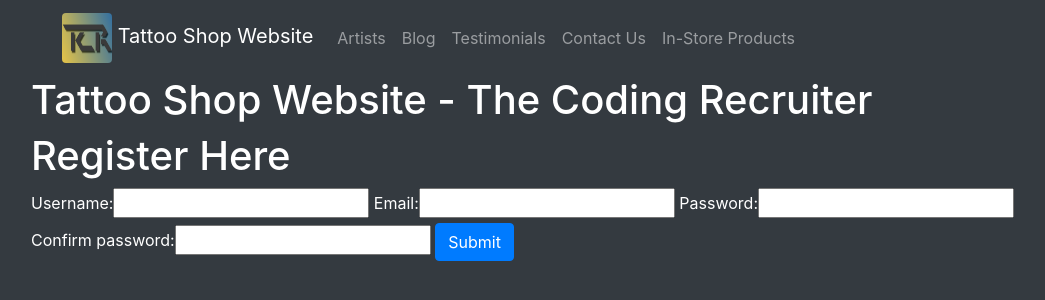
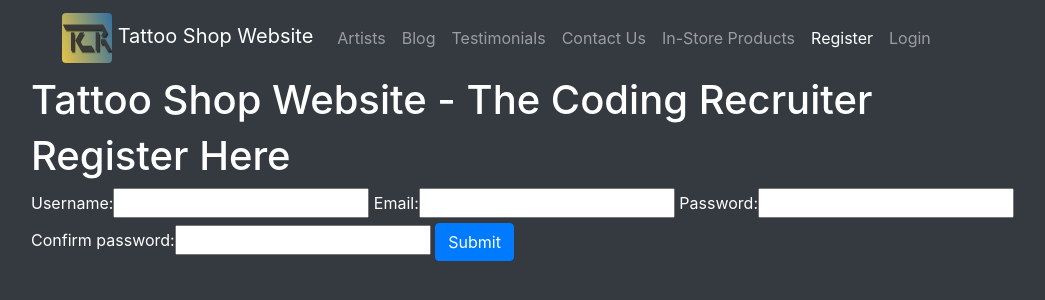
Before and after one commit to TheCodingRecruiter/twitch-tattoo-shop-website, a Django app: page /register/ in a window 1280 px wide. Shown: the top 300 px of the page, without its empty margins (54-1099 px from the left). Run offline with Django 3.2, Linux system fonts and the light colour scheme; some libraries are stand-ins or nearby versions.

Commit message:
Added login, register, logout functionality

```diff
--- a/accounts/views.py
+++ b/accounts/views.py
@@ -52,8 +52,8 @@ def login_page(request):
             if is_safe_url(redirect_path, request.get_host()):
                 return redirect(redirect_path)
             else:
-                return redirect('/')
-            return redirect("/")
+                return redirect('/artist')
+            return redirect("/artist")
 
         else:
             ## Invalid Login
--- a/templates/base/navbar.html
+++ b/templates/base/navbar.html
@@ -3,6 +3,9 @@
 {% url 'testimonial:list' as testimonial_url %}
 {% url 'contact:contact' as contact_url %}
 {% url 'products:list' as products_url %}
+{% url 'login' as login_url %}
+{% url 'register' as register_url %}
+{% url 'logout' as logout_url %}
 {% load static %}
 
 
@@ -35,6 +38,20 @@
           <a class="nav-link" href="{{ products_url }}">In-Store Products</a>
         </li>
 
+        {% if request.user.is_authenticated %}
+        <li class="nav-item {% if request.path == logout_url %}active{% endif %}">
+            <a class="nav-link" href="{{ logout_url }}" tabindex="-1" aria-disabled="true">Logout</a>
+          </li>
+        {% else %}
+
+        <li class="nav-item {% if request.path == register_url %}active{% endif %}">
+            <a class="nav-link" href="{{ register_url }}" tabindex="-1" aria-disabled="true">Register</a>
+          </li>
+          <li class="nav-item {% if request.path == login_url %}active{% endif %}">
+            <a class="nav-link" href="{{ login_url }}" tabindex="-1" aria-disabled="true">Login</a>
+          </li>
+ {% endif %}
+
 
       </ul>
     </div>
--- a/tsw/urls.py
+++ b/tsw/urls.py
@@ -15,6 +15,7 @@ Including another URLconf
 """
 from django.conf import settings
 from django.conf.urls.static import static
+from django.contrib.auth.views import LogoutView
 from django.contrib import admin
 from django.urls import path
 from django.conf.urls import url, include
@@ -29,7 +30,7 @@ urlpatterns = [
     url(r'^contact/', include('contact.urls')),
     url(r'^products/', include('products.urls')),
     url(r'^login/$', login_page, name='login'),
-    # url(r'^logout/$', LogoutView.as_view(), name='logout'),
+    url(r'^logout/$', LogoutView.as_view(), name='logout'),
     url(r'^register/$', register_page, name='register'),
 ]
 
```
Also changed, not shown: db.sqlite3.
